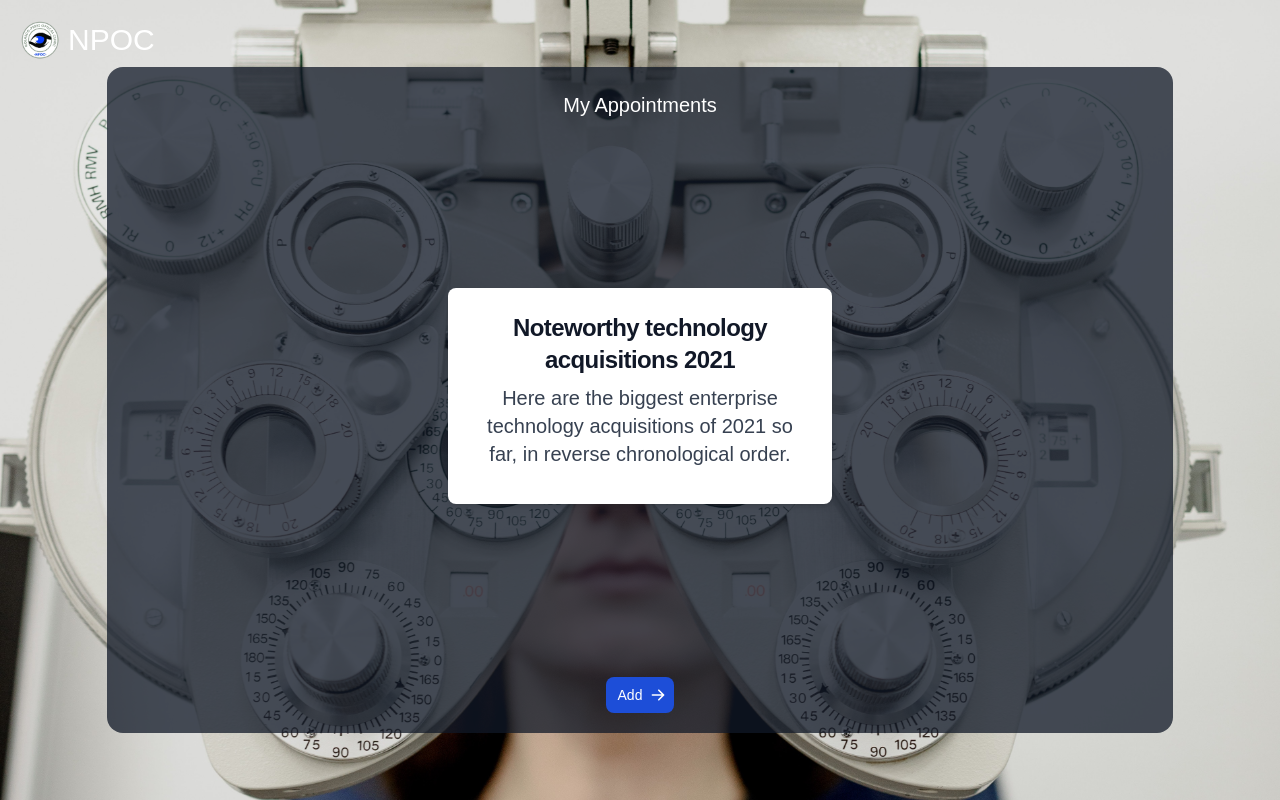
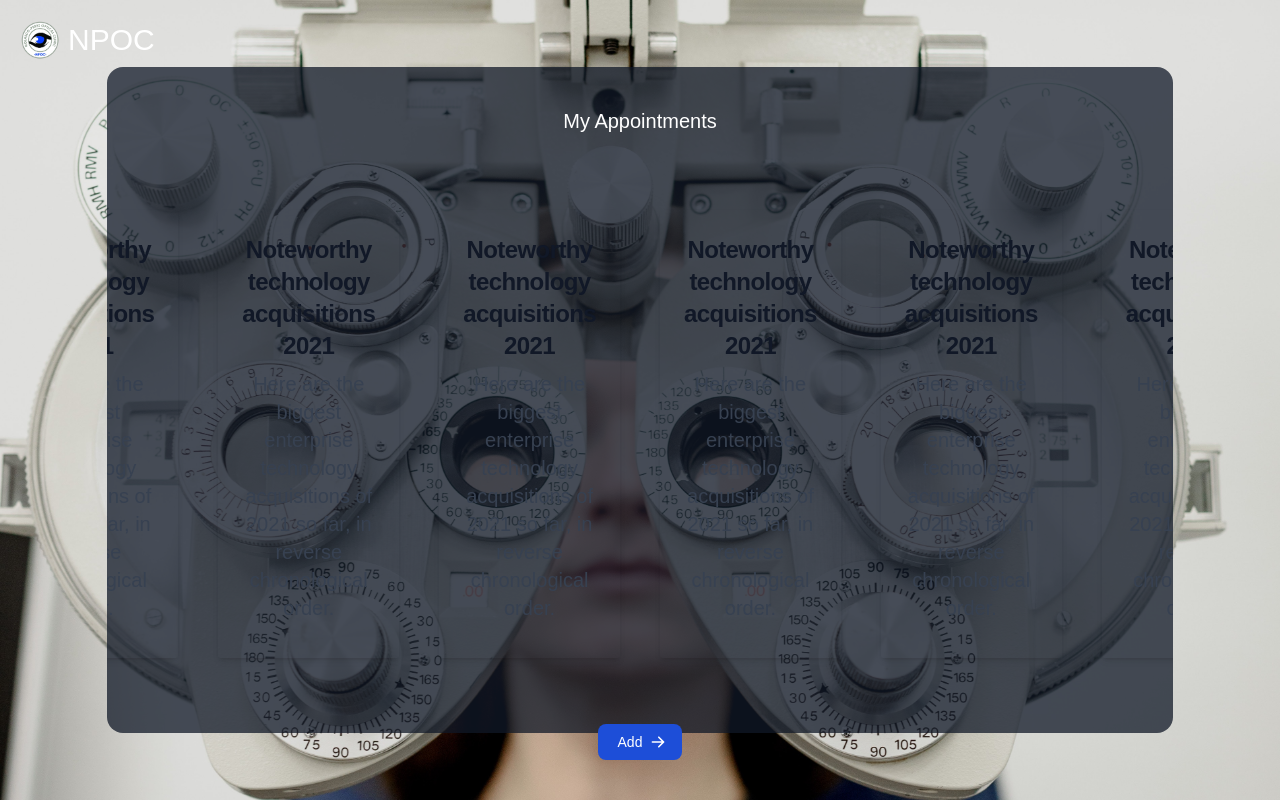
Before and after one commit to KevinPerez10/NPOC-TEST, a React (Vite) app in the folder client/: page /sched in a window 1280 px wide. Built offline with nearby package versions, Linux system fonts and the light colour scheme.

Commit message:
minor changes to slots component

```diff
--- a/client/src/components/Sched.jsx
+++ b/client/src/components/Sched.jsx
@@ -30,25 +30,56 @@ export default function Sched() {
         className='w-full'>
             {(loginStatus == "") ? (
                 <div className='flex flex-col'>
-                    <Nav className='self-center lg:self-start text-white' text='hidden lg:flex'/>
+                    <Nav className='self-center lg:self-start text-white' text='hidden lg:flex' logo='w-10'/>
                     <div className="text-center font-poppins xxs:bg-cente bg-npoc--appointment__page bg-cover bg-no-repeat w-full h-screen flex flex-col justify-center">
                         {loginStatus}
                         <main className='grid place-items-center h-5/6 text-white'>
                             <div className='font-gilmer text-xl flex flex-col items-center h-full w-5/6 pt-5 bg-gray-900/75 rounded-2xl overflow-auto'>
-                                <div className='flex flex-col sm:flex-row justify-evenly sticky top-1'>
+                                <div className='flex flex-col sm:flex-row justify-evenly mt-5 z-10 top-1'>
                                     My Appointments
                                 </div>
                                 <div className="cards my-auto flex flex-col lg:flex-row">
-                                    <div class="m-5 p-6 max-w-sm bg-white rounded-lg border border-none shadow-md dark:bg-gray-800 dark:border-gray-700">
+                                    <div class="m-5 p-6 max-w-sm rounded-sm border-none shadow-md dark:bg-gray-800 dark:border-gray-700 hover:rounded-br-3xl hover:rounded-tl-3xl hover:scale-105 hover:cursor-pointer transition-all">
                                         <a href="#">
                                             <h5 className="mb-2 text-2xl font-bold tracking-tight text-gray-900 dark:text-white">Noteworthy technology acquisitions 2021</h5>
                                         </a>
                                         <p className="mb-3 font-normal text-gray-700 dark:text-gray-400">Here are the biggest enterprise technology acquisitions of 2021 so far, in reverse chronological order.</p>
                                     </div>
+                                    <div class="m-5 p-6 max-w-sm rounded-sm border-none shadow-md dark:bg-gray-800 dark:border-gray-700 hover:rounded-br-3xl hover:rounded-tl-3xl hover:scale-105 hover:cursor-pointer transition-all">
+                                        <a href="#">
+                                            <h5 className="mb-2 text-2xl font-bold tracking-tight text-gray-900 dark:text-white">Noteworthy technology acquisitions 2021</h5>
+                                        </a>
+                                        <p className="mb-3 font-normal text-gray-700 dark:text-gray-400">Here are the biggest enterprise technology acquisitions of 2021 so far, in reverse chronological order.</p>
+                                    </div>
+                                    <div class="m-5 p-6 max-w-sm rounded-sm border-none shadow-md dark:bg-gray-800 dark:border-gray-700 hover:rounded-br-3xl hover:rounded-tl-3xl hover:scale-105 hover:cursor-pointer transition-all">
+                                        <a href="#">
+                                            <h5 className="mb-2 text-2xl font-bold tracking-tight text-gray-900 dark:text-white">Noteworthy technology acquisitions 2021</h5>
+                                        </a>
+                                        <p className="mb-3 font-normal text-gray-700 dark:text-gray-400">Here are the biggest enterprise technology acquisitions of 2021 so far, in reverse chronological order.</p>
+                                    </div>
+                                    <div class="m-5 p-6 max-w-sm rounded-sm border-none shadow-md dark:bg-gray-800 dark:border-gray-700 hover:rounded-br-3xl hover:rounded-tl-3xl hover:scale-105 hover:cursor-pointer transition-all">
+                                        <a href="#">
+                                            <h5 className="mb-2 text-2xl font-bold tracking-tight text-gray-900 dark:text-white">Noteworthy technology acquisitions 2021</h5>
+                                        </a>
+                                        <p className="mb-3 font-normal text-gray-700 dark:text-gray-400">Here are the biggest enterprise technology acquisitions of 2021 so far, in reverse chronological order.</p>
+                                    </div>
+                                    <div class="m-5 p-6 max-w-sm rounded-sm border-none shadow-md dark:bg-gray-800 dark:border-gray-700 hover:rounded-br-3xl hover:rounded-tl-3xl hover:scale-105 hover:cursor-pointer transition-all">
+                                        <a href="#">
+                                            <h5 className="mb-2 text-2xl font-bold tracking-tight text-gray-900 dark:text-white">Noteworthy technology acquisitions 2021</h5>
+                                        </a>
+                                        <p className="mb-3 font-normal text-gray-700 dark:text-gray-400">Here are the biggest enterprise technology acquisitions of 2021 so far, in reverse chronological order.</p>
+                                    </div>
+                                    <div class="m-5 p-6 max-w-sm rounded-sm border-none shadow-md dark:bg-gray-800 dark:border-gray-700 hover:rounded-br-3xl hover:rounded-tl-3xl hover:scale-105 hover:cursor-pointer transition-all">
+                                        <a href="#">
+                                            <h5 className="mb-2 text-2xl font-bold tracking-tight text-gray-900 dark:text-white">Noteworthy technology acquisitions 2021</h5>
+                                        </a>
+                                        <p className="mb-3 font-normal text-gray-700 dark:text-gray-400">Here are the biggest enterprise technology acquisitions of 2021 so far, in reverse chronological order.</p>
+                                    </div>
+
                                 </div>
-                                <Link to="/slots" className="inline-flex items-center py-2 px-3 text-sm font-medium text-center mb-5 text-white bg-blue-700 rounded-lg hover:bg-blue-800 focus:ring-4 focus:outline-none focus:ring-blue-300 dark:bg-blue-600 dark:hover:bg-blue-700 dark:focus:ring-blue-800">
-                                            Add
-                                            <svg aria-hidden="true" className="ml-2 -mr-1 w-4 h-4" fill="currentColor" viewBox="0 0 20 20" xmlns="http://www.w3.org/2000/svg"><path fillRule="evenodd" d="M10.293 3.293a1 1 0 011.414 0l6 6a1 1 0 010 1.414l-6 6a1 1 0 01-1.414-1.414L14.586 11H3a1 1 0 110-2h11.586l-4.293-4.293a1 1 0 010-1.414z" clipRule="evenodd"></path></svg>
+                                <Link to="/slots" className="inline-flex fixed bottom-5 items-center py-2 px-5 text-sm font-medium text-center mb-5 text-white bg-blue-700 rounded-lg hover:bg-blue-800 focus:ring-4 focus:outline-none focus:ring-blue-300 dark:bg-blue-600 dark:hover:bg-blue-700 dark:focus:ring-blue-800">
+                                        Add
+                                        <svg aria-hidden="true" className="ml-2 -mr-1 w-4 h-4" fill="currentColor" viewBox="0 0 20 20" xmlns="http://www.w3.org/2000/svg"><path fillRule="evenodd" d="M10.293 3.293a1 1 0 011.414 0l6 6a1 1 0 010 1.414l-6 6a1 1 0 01-1.414-1.414L14.586 11H3a1 1 0 110-2h11.586l-4.293-4.293a1 1 0 010-1.414z" clipRule="evenodd"></path></svg>
                                 </Link>
                             </div>
                         </main>
--- a/client/tailwind.config.cjs
+++ b/client/tailwind.config.cjs
@@ -22,7 +22,8 @@ module.exports = {
         'login--image': "url(./public/images/116839142_906231729862518_2139663056183987943_n.jpg)",
         'emailverification': "url(./public/images/229332455_188066033341715_4624224522904347246_n.jpg)",
         'eye--exam': "url(./public/images/eye exam.png)",
-        'new--frame': "url(./public/images/new frame.png)"
+        'new--frame': "url(./public/images/new frame.png)",
+        'available--slots': "url(./public/images/pexels-nataliya-vaitkevich-5842835.jpg)"
       },
       fontSize: {
         'xxs': '.60rem'
```
Also changed, not shown: client/src/components/Slots.jsx (+34 -23 lines).
